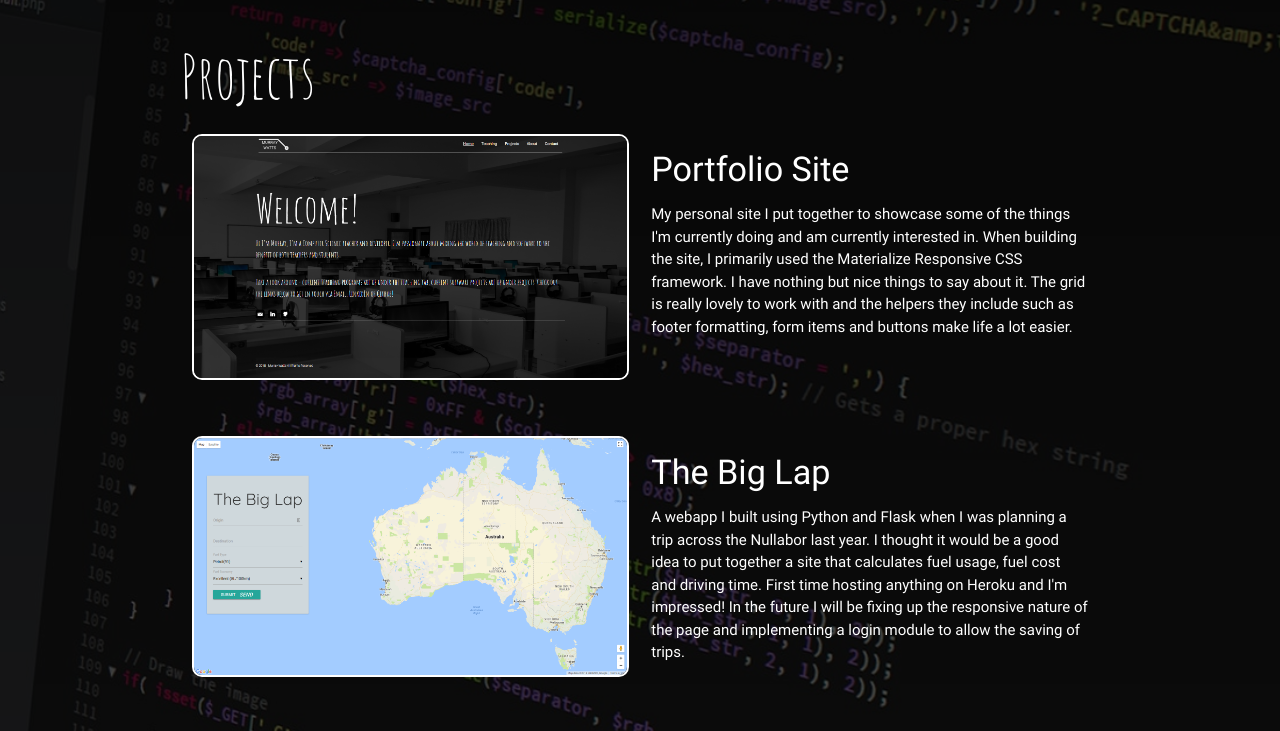
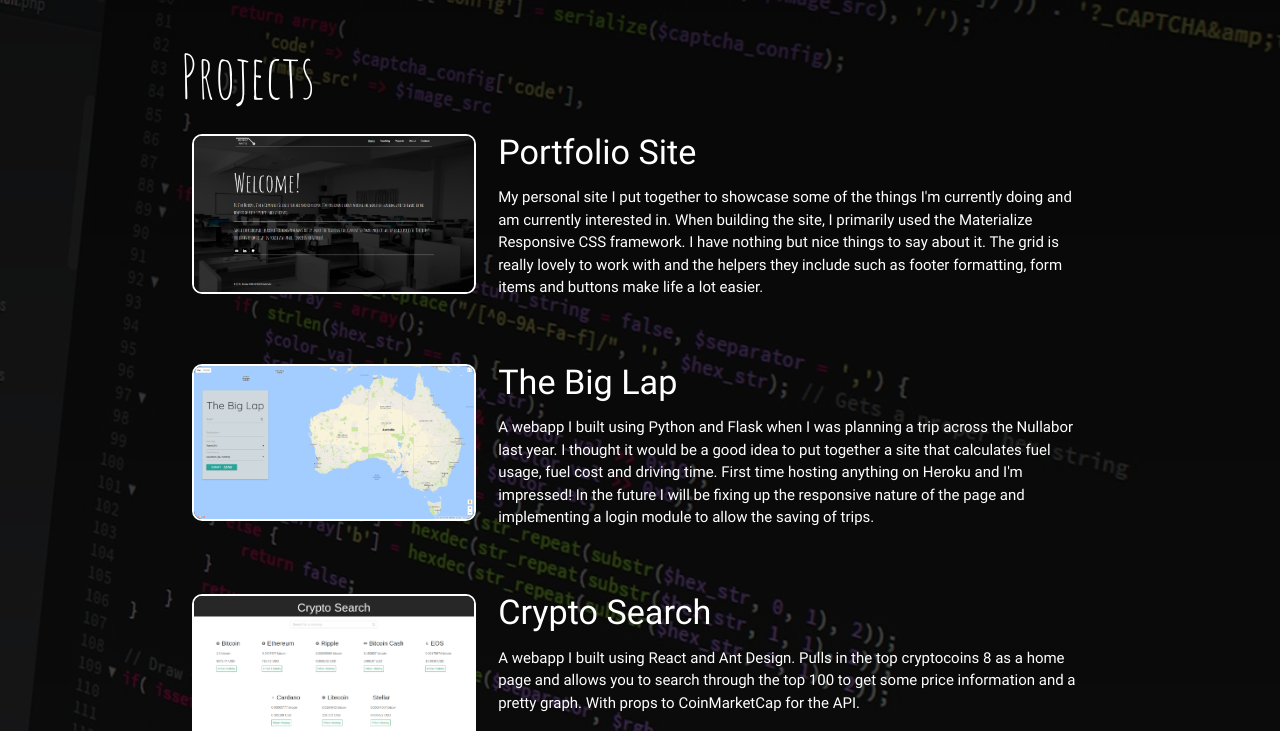
Before and after one commit to Murrayw123/murrayw123.github.io, a plain HTML site: page projects.html in a window 1280 px wide. Shown: the part 68-799 px from the top of the page. Drawn offline with nearby package versions, Linux system fonts and the light colour scheme.

Commit message:
fixed flowing of text

```diff
--- a/css/style.css
+++ b/css/style.css
@@ -61,8 +61,15 @@ p, h1 {
 
 .portfolio-text {
     margin-top: 0px;
-    padding: 0;
+    padding-top: 0;
 }
+
+
+.portfolio-text h4 {
+	margin-top: 0px;
+	padding-top: 0;
+}
+
 
 /* ===CONTACT=== */
 
--- a/projects.html
+++ b/projects.html
@@ -61,12 +61,12 @@
 			<div class='row section'>
 				<div class="welcome">
 					<h1>Projects</h1>
-					<div class="col s6">
+					<div class="col s4">
 						<a href='#'>
 							<img alt="Portfolio" class="responsive-img portfolio-image" src="images/portfoliosite.png">
 						</a>
 					</div>
-					<div class='right col s6 portfolio-text'>
+					<div class='right col s8 portfolio-text'>
 						<h4>Portfolio Site</h4>
 						<p>My personal site I put together to showcase some of the things I'm currently doing and am currently interested in.
 							When building the site, I primarily used the Materialize Responsive CSS framework. I have nothing but nice things
@@ -76,12 +76,12 @@
 				</div>
 			</div>
 			<div class='row section'>
-				<div class="col s6">
+				<div class="col s4">
 					<a href='https://serene-castle-65938.herokuapp.com/'>
 						<img alt="Big Lap" class="responsive-img portfolio-image" src="images/biglap.png">
 					</a>
 				</div>
-				<div class='right col s6 portfolio-text'>
+				<div class='right col s8 portfolio-text'>
 					<h4>The Big Lap</h4>
 					<p>A webapp I built using Python and Flask when I was planning a trip across the Nullabor last year. I thought it would
 						be a good idea to put together a site that calculates fuel usage, fuel cost and driving time. First time hosting anything
@@ -90,12 +90,12 @@
 				</div>
 			</div>
 			<div class='row section'>
-				<div class="col s6">
+				<div class="col s4">
 					<a href='https://coinmarket123.herokuapp.com/'>
 						<img alt="Crypto Search" class="responsive-img portfolio-image" src="images/cryptosearch.png">
 					</a>
 				</div>
-				<div class='right col s6 portfolio-text'>
+				<div class='right col s8 portfolio-text'>
 					<h4>Crypto Search</h4>
 					<p>A webapp I built using React and Ant Design. Pulls in the top cryptocoins 8 as a home page and allows you to search
 						through the top 100 to get some price information and a pretty graph. With props to CoinMarketCap for the API.</p>
```
